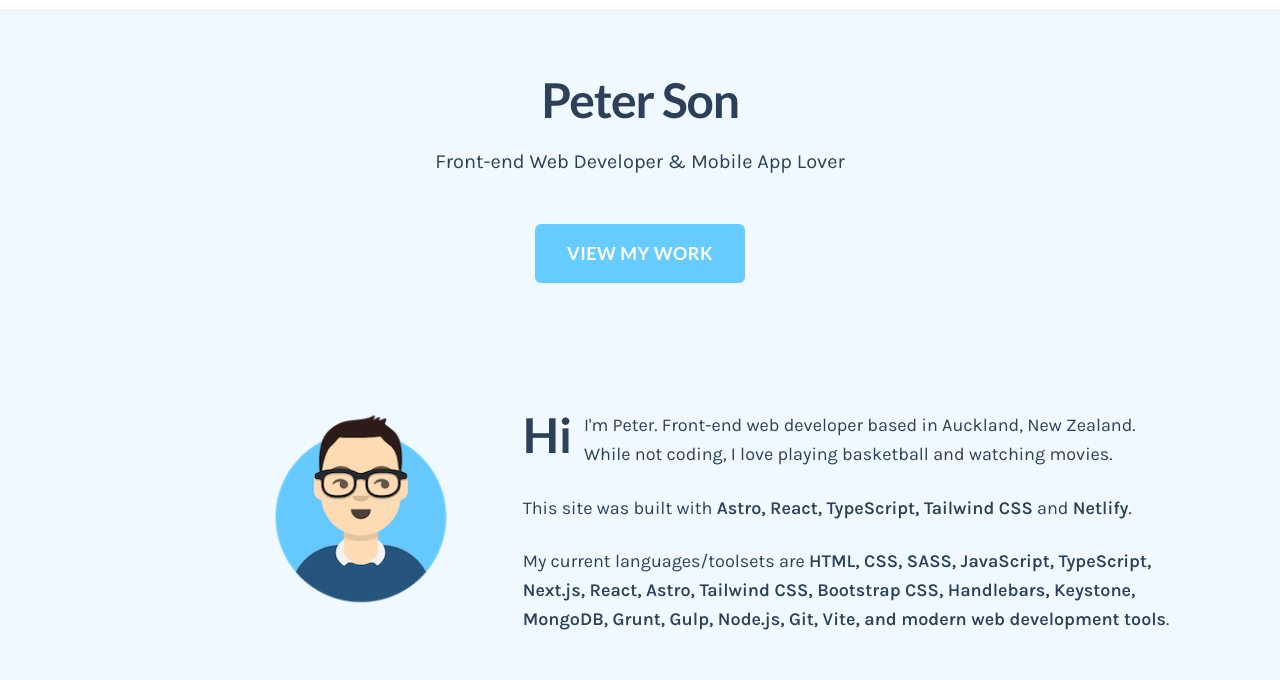
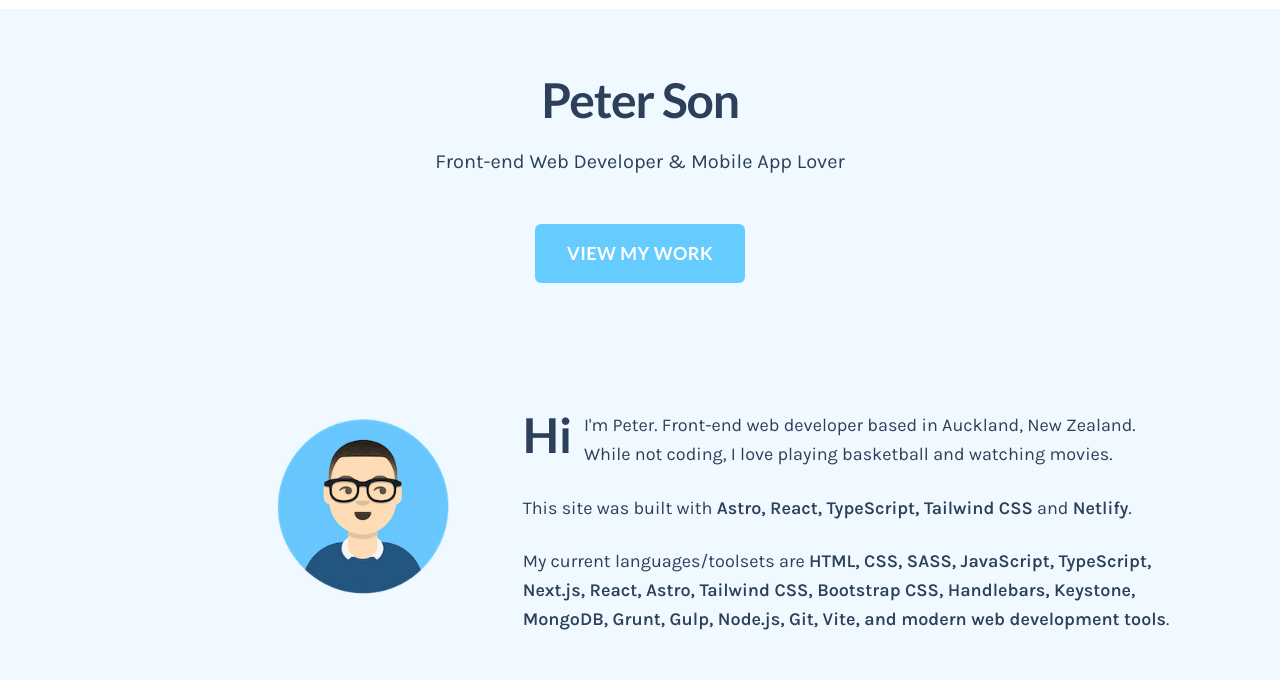
Before and after one commit to spacekey28/portfolio-site-astro, an Astro site: page / in a window 1280 px wide. Shown: the part 100-780 px from the top of the page. Built offline with nearby package versions, Linux system fonts and the light colour scheme; Astro itself is replaced by a stand-in of ours.

Commit message:
New avatar image

```diff
--- a/src/components/Avatar.tsx
+++ b/src/components/Avatar.tsx
@@ -8,7 +8,7 @@ interface AvatarProps {
 }
 
 const Avatar: React.FC<AvatarProps> = ({
-    src = '/images/peterson-avatar.png',
+    src = '/images/peterson-avatar-2.png',
     alt = 'Peter Son Avatar',
     size = 'lg',
     className = ''
```
Also changed, not shown: public/images/peterson-avatar-2.png (added).
